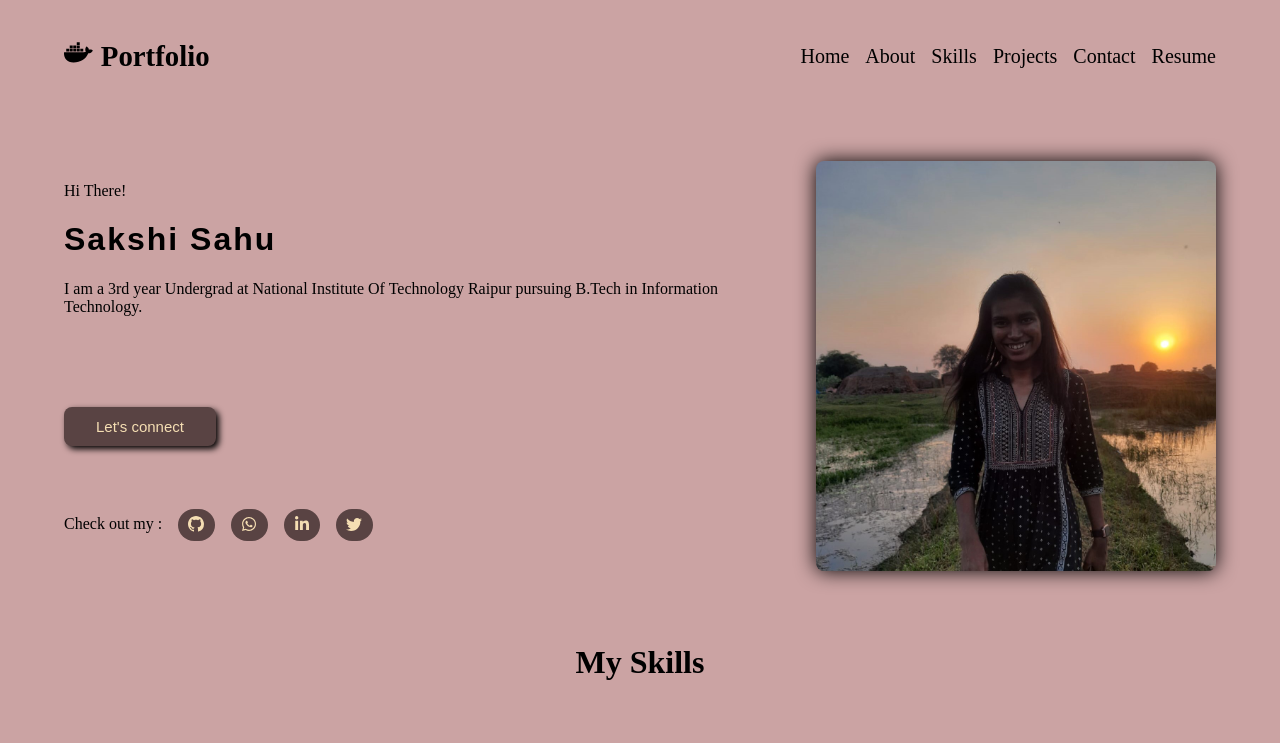
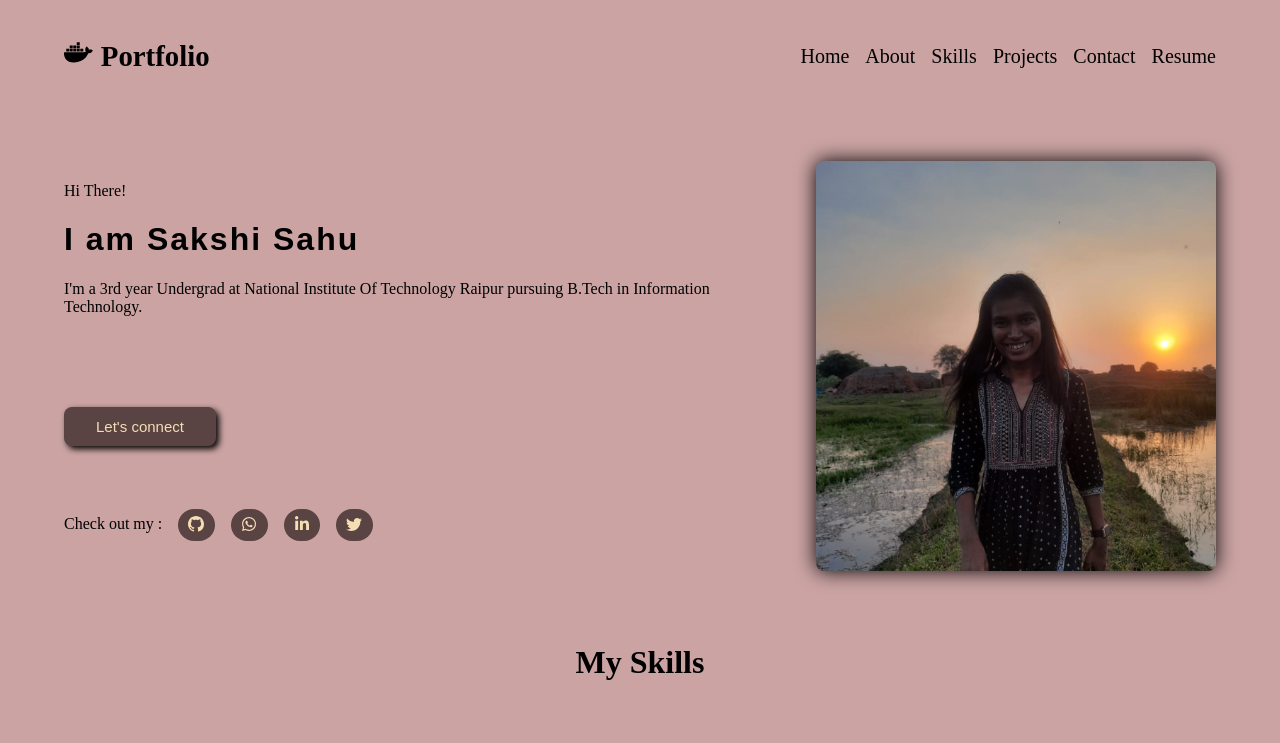
Before and after one commit to Sakshi050/my-portfolio, a React (Create React App) app: page / in a window 1280 px wide. Shown: the top 743 px of the page. Built offline with nearby package versions, Linux system fonts and the light colour scheme.

Commit message:
some changes

```diff
--- a/src/components/Header/main.jsx
+++ b/src/components/Header/main.jsx
@@ -22,9 +22,9 @@ const ProfComponent = () => {
       <Slide fraction={0} triggerOnce direction="left">
           <Fade left>
           <h4>Hi There!</h4>
-          <h1>Sakshi Sahu</h1>
+          <h1>I am Sakshi Sahu</h1>
           <p>
-            I am a 3rd year Undergrad at National Institute Of Technology Raipur pursuing B.Tech in Information Technology.
+            I'm a 3rd year Undergrad at National Institute Of Technology Raipur pursuing B.Tech in Information Technology.
           </p>
           <button><a href="mailto:serratia070@gmail.com">Let's connect</a>
             </button>
```
